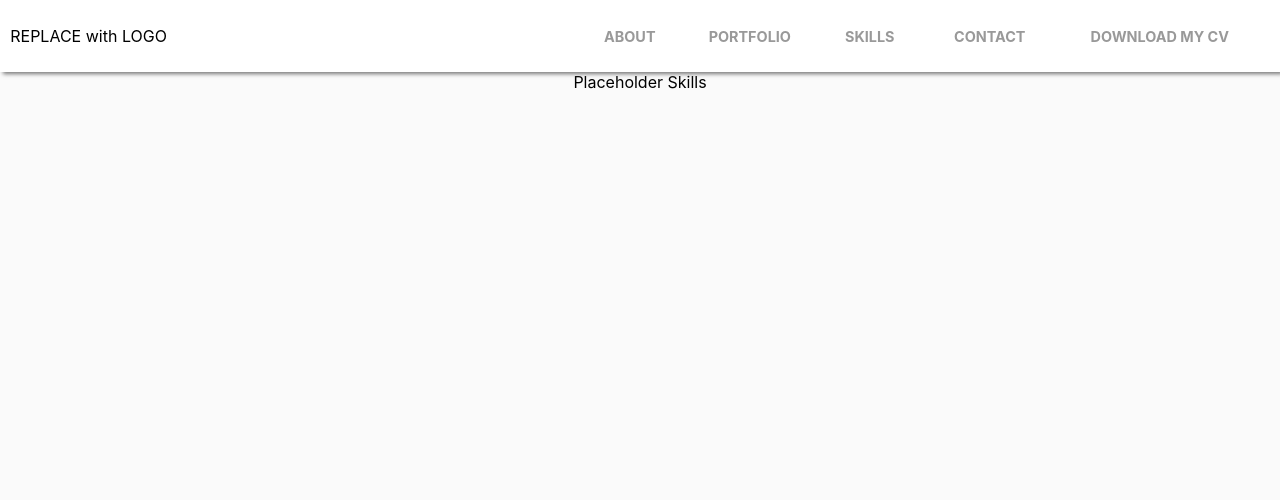
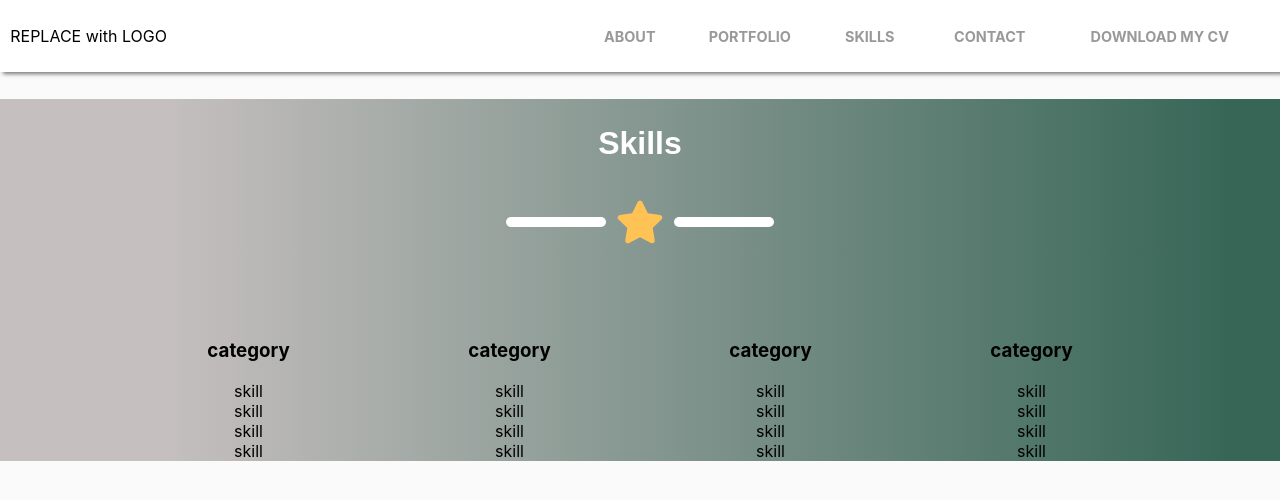
Before and after one commit to elenasacristan/portfolio, a React (Create React App) app: page /Skills in a window 1280 px wide. Shown: the top 500 px of the page. Built offline with nearby package versions, Linux system fonts and the light colour scheme; a web font is replaced by a local one.

Commit message:
Add structure Skills component

```diff
--- a/src/Components/Skills/Skills.css
+++ b/src/Components/Skills/Skills.css
@@ -0,0 +1,35 @@
+.Skills {
+  background: linear-gradient(
+    90deg,
+    rgb(197, 191, 191) 13%,
+    rgb(55, 102, 87) 96%
+  );
+}
+
+.Skills .heading {
+  color: white;
+}
+
+.Skills .container {
+  display: grid;
+  grid-template-columns: 1fr 1fr 1fr 1fr;
+  grid-gap: 20px;
+  width: 80%;
+  margin: 5% auto;
+}
+
+.Skills .container .item-skills {
+  width: 100%;
+}
+
+.Skills ul {
+  list-style-type: none;
+  padding: 0;
+  margin: 0;
+}
+
+@media only screen and (max-width: 1000px) {
+  .Skills .container {
+    grid-template-columns: 1fr 1fr;
+  }
+}
--- a/src/Components/Skills/Skills.js
+++ b/src/Components/Skills/Skills.js
@@ -1,8 +1,53 @@
 import React from "react";
 import "./Skills.css";
+import Division from "../Division/Division.js";
 
 export default function Skills() {
   return (
-   <div>Placeholder Skills</div>
+    <div className="Skills">
+      <h2 className="heading">Skills</h2>
+      <Division />
+      <div className="container">
+        <div className="item-skills">
+          <h3>category</h3>
+          <ul>
+            <li>skill</li>
+            <li>skill</li>
+            <li>skill</li>
+            <li>skill</li>
+          </ul>
+        </div>
+        <div className="item-skills">
+          <h3>category</h3>
+
+          <ul>
+            <li>skill</li>
+            <li>skill</li>
+            <li>skill</li>
+            <li>skill</li>
+          </ul>
+        </div>
+        <div className="item-skills">
+          <h3>category</h3>
+
+          <ul>
+            <li>skill</li>
+            <li>skill</li>
+            <li>skill</li>
+            <li>skill</li>
+          </ul>
+        </div>
+        <div className="item-skills">
+          <h3>category</h3>
+
+          <ul>
+            <li>skill</li>
+            <li>skill</li>
+            <li>skill</li>
+            <li>skill</li>
+          </ul>
+        </div>
+      </div>
+    </div>
   );
 }
```
